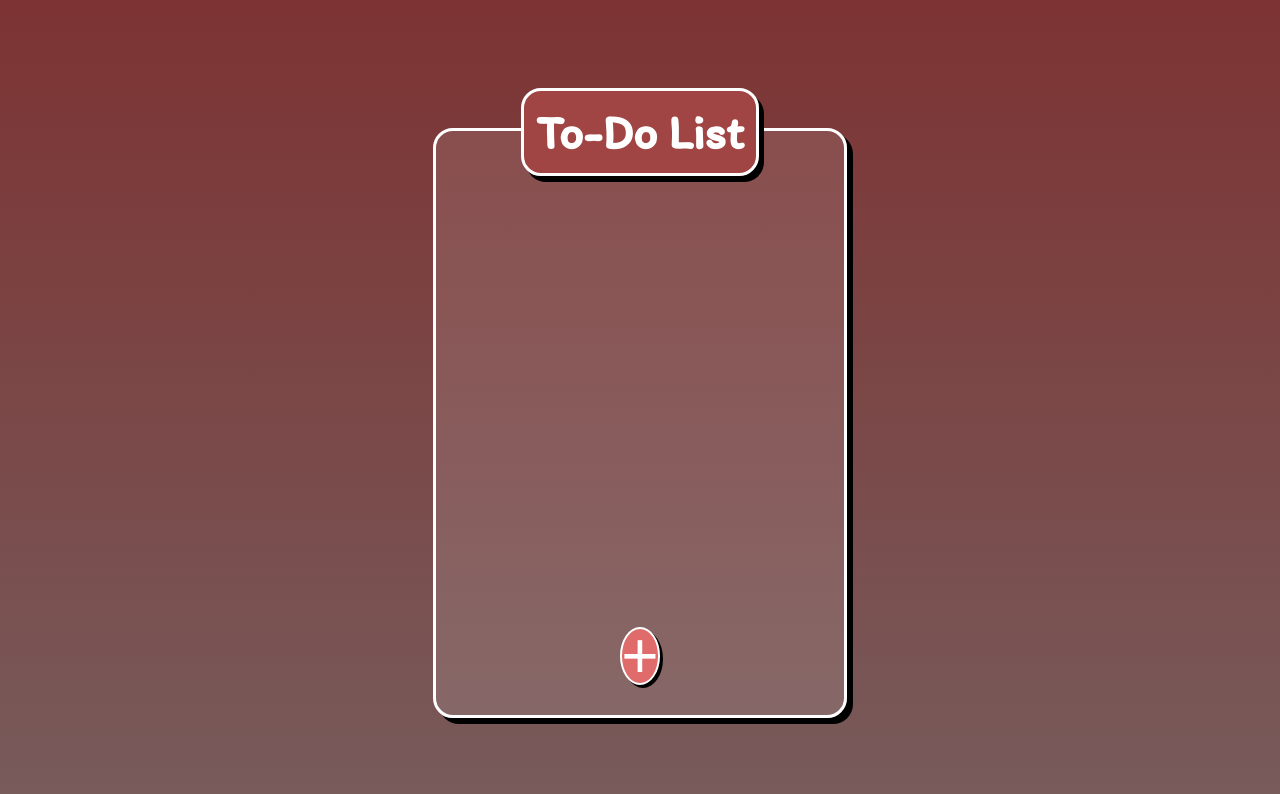
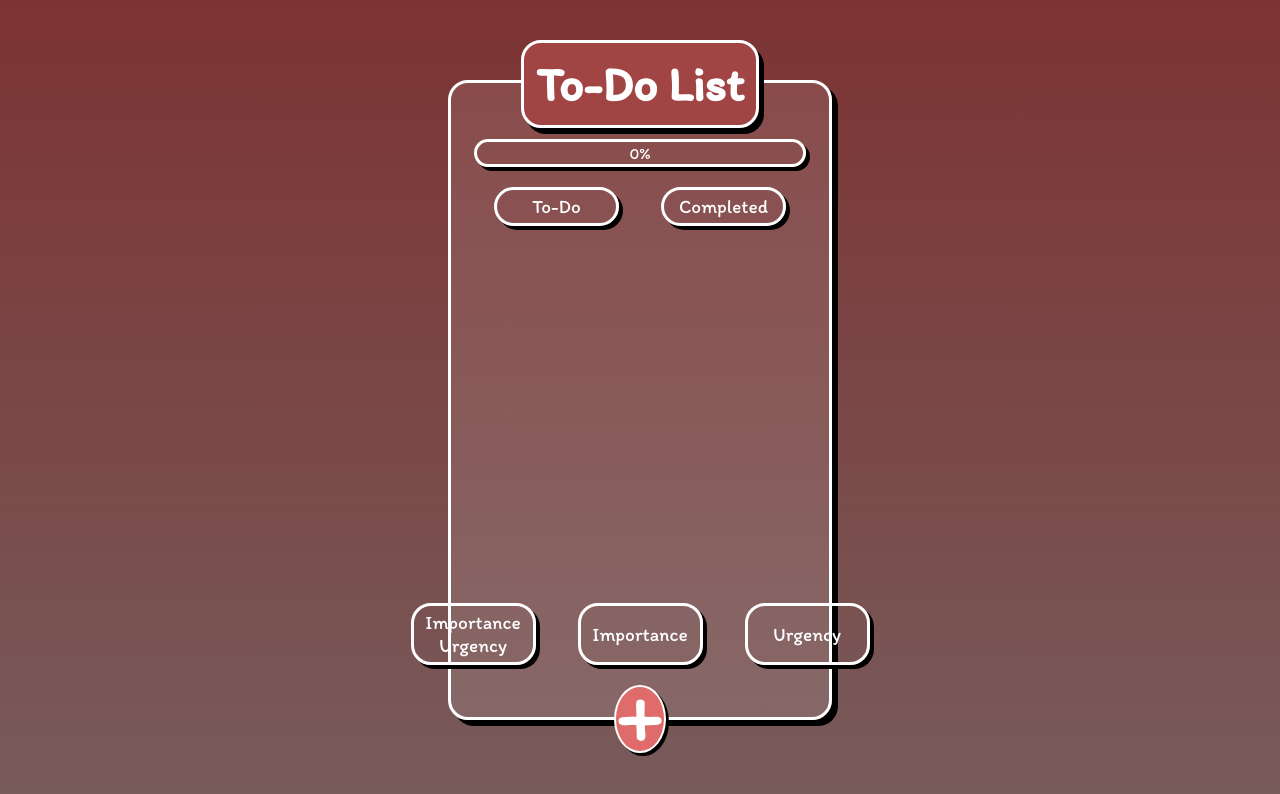
Before and after one commit to iZilchi/To-Do-List, a React (Vite) app: page / in a window 1280 px wide. Shown: the top 794 px of the page. Built offline with nearby package versions, Linux system fonts and the light colour scheme; a web font is replaced by a local one.

Commit message:
Some transitions & Pop-up Frame

```diff
--- a/src/ToDoList.jsx
+++ b/src/ToDoList.jsx
@@ -4,6 +4,7 @@ function ToDoList() {
     const [tasks, setTasks] = useState([]);
     const [newTask, setNewTask] = useState("");
     const [isPopupOpen, setIsPopupOpen] = useState(false);
+    const [activeButton, setActiveButton] = useState(null);
 
     function handleInputChange(event) {
         setNewTask(event.target.value);
@@ -33,15 +34,34 @@ function ToDoList() {
         setIsPopupOpen(prev => !prev);
     }
 
+    function handleButtonClick(buttonType) {
+        setActiveButton(buttonType);
+    }
+
     return (
         <div className="container">
             <h1 className="header">To-Do List</h1>
             <div className="box">
+                <div className="progress-bar">0%</div>
+                <div className="sort-container">
+                    <button
+                        className={`to-do-sort ${activeButton === 'todo' ? 'active' : ''}`}
+                        onClick={() => handleButtonClick('todo')}
+                    >
+                        To-Do
+                    </button>
+                    <button
+                        className={`completed-sort ${activeButton === 'completed' ? 'active' : ''}`}
+                        onClick={() => handleButtonClick('completed')}
+                    >
+                        Completed
+                    </button>
+                </div>
+                <div className="list-container">
                     <ul>
                         {tasks.map((task, index) =>
                             <li key={index}>
                                 <button className="completed-button" onClick={() => completeTask(index)}>
-
                                 </button>
                                 <span className="text" style={{ textDecoration: task.completed ? 'line-through' : 'none' }}>
                                     {task.text}
@@ -52,24 +72,57 @@ function ToDoList() {
                             </li>
                         )}
                     </ul>
+                </div>
+                <div className="eisenhower-container">
+                    <button
+                        className={`importance-urgency-sort ${activeButton === 'importance-urgency' ? 'active' : ''}`}
+                        onClick={() => handleButtonClick('importance-urgency')}
+                    >
+                        Importance Urgency
+                    </button>
+                    <button
+                        className={`importance-sort ${activeButton === 'importance' ? 'active' : ''}`}
+                        onClick={() => handleButtonClick('importance')}
+                    >
+                        Importance
+                    </button>
+                    <button
+                        className={`urgency-sort ${activeButton === 'urgency' ? 'active' : ''}`}
+                        onClick={() => handleButtonClick('urgency')}
+                    >
+                        Urgency
+                    </button>
+                </div>
                 <button className="add-task" onClick={togglePopUp}>
                     +
                 </button>
             </div>
 
             {isPopupOpen && (
-                <div className="pop-up">
+                <div className={`pop-up ${isPopupOpen ? 'open' : ''}`}>
                     <input
                         type="text"
                         placeholder="Enter a new task..."
+                        className="task-textbox"
                         value={newTask}
                         onChange={handleInputChange}
                     />
+                    <div className="pop-up-container">
+                        <select className="option-container">
+                            <option className="option-button" value="important">Important</option>
+                            <option className="option-button" value="not-important">Not Important</option>
+                        </select>
+                        <select className="option-container">
+                            <option className="option-button" value="urgent">Urgent</option>
+                            <option className="option-button" value="not-urgent">Not Urgent</option>
+                        </select>
                         <button className="add-button" onClick={addTask}>
                             +
                         </button>
                     </div>
+                </div>
             )}
+
         </div>
     );
 }
--- a/src/index.css
+++ b/src/index.css
@@ -5,16 +5,18 @@
   --linear-color: #785B5B;
 }
 
-html {
+html, body {
   height: 100%;
+  margin: 0;
   font-family: Itim, sans-serif;
   color: var(--primary-color);
   background: linear-gradient(var(--background-color), var(--linear-color));
-  margin: 0;
 }
 
-body {
-  padding: 0;
+* {
+  font-family: inherit;
+  color: inherit;
+  box-sizing: border-box;
 }
 
 .container {
@@ -24,30 +26,48 @@ body {
   align-items: center;
 }
 
+.list-container {
+  position: absolute;
+  top: 25%;
+  width: 90%;
+  height: 50%;
+  display: flex;
+  flex-direction: column;
+  align-items: center;
+  overflow-y: auto;
+  scrollbar-width: none;
+}
+
+.list-container::-webkit-scrollbar {
+  display: none;
+}
+
 ul {
   list-style: none;
   padding: 0;
   margin: 0;
+  width: 100%;
+  display: flex;
+  flex-direction: column;
+  align-items: center;
 }
 
 ul li {
   display: flex;
-  width: 25vw;
-  text-align: center;
   justify-content: space-between;
+  width: 90%;
   font-size: 2em;
   padding: 15px;
-  margin: 24px 0;
+  margin: 10px 0;
   border-radius: 20px;
   background-color: var(--secondary-color);
   box-shadow: 5px 6px #000;
-  position: relative;
-  top: 15vh;
+  text-align: center;
 }
 
 h1 {
   position: absolute;
-  top: 7vh;
+  top: 1vh;
   font-size: 3em;
   padding: 12px;
   border-radius: 20px;
@@ -59,12 +79,12 @@ h1 {
 
 .box {
   position: absolute;
-  top: 16vh;
+  top: 10vh;
   display: flex;
   flex-direction: column;
   align-items: center;
   width: 30vw;
-  height: 70vh;
+  height: 80vh;
   padding: 12px;
   border-radius: 20px;
   background-color: rgba(255, 255, 255, 0.1);
@@ -72,16 +92,22 @@ h1 {
   box-shadow: 6px 6px #000;
 }
 
+.box.hidden {
+  transform: translateX(-100%);
+  opacity: 0;
+}
+
+
 .add-task {
   display: flex;
   align-items: center;
   justify-content: center;
   position: absolute;
-  top: 62vh;
-  font-size: 4em;
-  width: 10%;
-  height: 10%;
-  padding: 5px;
+  top: 95%;
+  font-size: 6em;
+  padding-bottom: 25px;
+  width: 4vw;
+  height: 8.5vh;
   border-radius: 50%;
   color: var(--primary-color);
   background-color: #DF6B6B;
@@ -94,7 +120,6 @@ h1 {
   font-size: 1em;
   color: var(--primary-color);
   background-color: transparent;
-  border: none;
   cursor: pointer;
 }
 
@@ -106,3 +131,148 @@ h1 {
   border: 2px solid var(--primary-color);
   cursor: pointer;
 }
+
+.progress-bar {
+  position: absolute;
+  top: 7vh;
+  text-align: center;
+  padding: 2px;
+  width: 26vw;
+  height: 3.5vh;
+  border-radius: 20px;
+  border: 3px solid var(--primary-color);
+  box-shadow: 4px 4px #000;
+}
+
+.sort-container,
+.eisenhower-container {
+  display: flex;
+  position: absolute;
+  justify-content: space-between;
+}
+
+.sort-container {
+  top: 13vh;
+}
+
+.sort-container button,
+.eisenhower-container button {
+  text-align: center;
+  font-size: 1.2em;
+  margin: 0 21px;
+  padding: 5px;
+  width: 125px;
+  border-radius: 20px;
+  background-color: transparent;
+  border: 3px solid var(--primary-color);
+  box-shadow: 4px 4px #000;
+  cursor: pointer;
+  transition: background-color 0.3s ease;
+}
+
+.sort-container button:hover,
+.eisenhower-container button:hover,
+.sort-container button:active,
+.eisenhower-container button:active,
+.sort-container button.active,
+.eisenhower-container button.active {
+  background-color: #DF6B6B;
+  color: var(--primary-color);
+}
+
+.eisenhower-container {
+  top: 65vh;
+}
+
+.pop-up {
+  position: absolute;
+  top: 10vh;
+  right: 8vw;
+  width: 24vw;
+  height: 20vh;
+  padding: 12px;
+  border-radius: 20px;
+  background-color: rgba(255, 255, 255, 0.1);
+  border: 3px solid var(--primary-color);
+  box-shadow: 6px 6px #000;
+}
+
+.pop-up-container {
+  display: flex;
+  flex-direction: row;
+}
+
+.task-textbox {
+  display: flex;
+  justify-content: space-between;
+  height: 5vh;
+  width: 20vw;
+  font-size: 1.2em;
+  padding: 15px;
+  margin: 10px 0;
+  border-radius: 20px;
+  background-color: var(--secondary-color);
+  box-shadow: 4px 4px #000;
+  text-align: center;
+}
+
+input::placeholder {
+  color: var(--primary-color);
+}
+
+select {
+  position: relative;
+  width: 10.5vw;
+  height: 6vh;
+  top: 1vh;
+  font-size: 1.2em;
+  padding: 15px;
+  margin: 0 12px 0 0;
+  border-radius: 20px;
+  background-color: var(--secondary-color);
+  box-shadow: 4px 4px #000;
+  text-align: center;
+  cursor: pointer;
+}
+
+.option-button {
+  border-radius: 20px;
+  box-shadow: 4px 4px #000;
+  font-size: 1.2em;
+}
+
+.add-button {
+  display: flex;
+  align-items: center;
+  justify-content: center;
+  position: absolute;
+  top: 2vh;
+  right: 1.5vw;
+  font-size: 4em;
+  padding-bottom: 18px;
+  width: 3vw;
+  height: 6vh;
+  border-radius: 50%;
+  color: var(--primary-color);
+  background-color: #DF6B6B;
+  border: 2px solid var(--primary-color);
+  box-shadow: 3px 3px #000;
+  cursor: pointer;
+}
+
+button, input, select, option {
+  border: none;
+  transition: transform 0.2s ease;
+}
+
+button:hover, select:hover, option:hover {
+  transform: scale(1.05);
+}
+
+input:hover {
+  transform: scale(1.02);
+}
+
+.completed-button:hover, .delete-button:hover {
+  transform: scale(1.25);
+}
```
Lines whose indentation alone changed are shown as unchanged.
